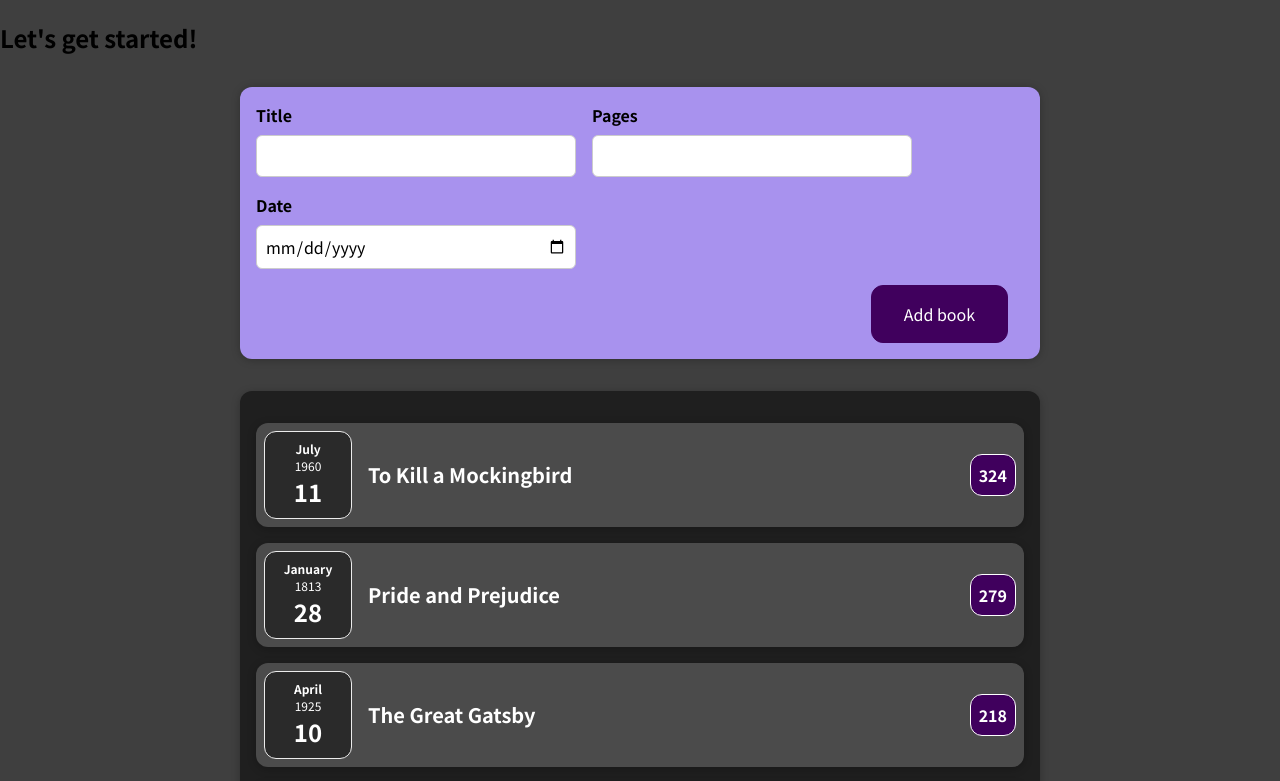
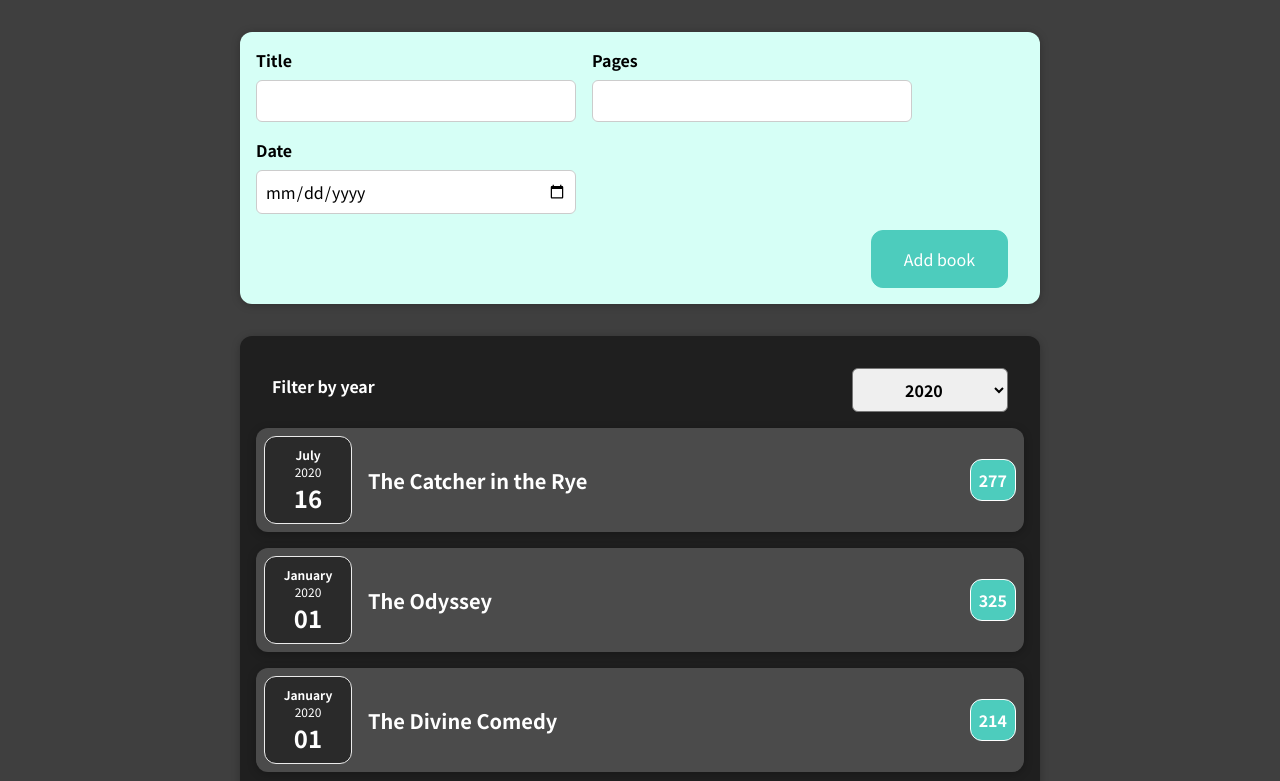
Before and after one commit to rsasbeih/booktracker, a React (Create React App) app: page / in a window 1280 px wide. Shown: the top 781 px of the page. Built offline with nearby package versions, Linux system fonts and the light colour scheme.

Commit message:
Added a filter option to filter books by year read

```diff
--- a/src/App.js
+++ b/src/App.js
@@ -3,16 +3,16 @@
 import Books from './components/Books/Books';
 import NewBook from './components/NewBook/NewBook';
 const DUMMY_DATA = [
-  { id: 1, title: 'To Kill a Mockingbird', date: new Date('1960-07-11'), pages: 324 },
-  { id: 2, title: 'Pride and Prejudice', date: new Date('1813-01-28'), pages: 279 },
-  { id: 3, title: 'The Great Gatsby', date: new Date('1925-04-10'), pages: 218 },
-  { id: 4, title: '1984', date: new Date('1949-06-08'), pages: 328 },
-  { id: 5, title: 'One Hundred Years of Solitude', date: new Date('1967-05-30'), pages: 417 },
-  { id: 6, title: 'Moby-Dick', date: new Date('1851-10-18'), pages: 378 },
-  { id: 7, title: 'War and Peace', date: new Date('1869-01-01'), pages: 1225 },
-  { id: 8, title: 'The Catcher in the Rye', date: new Date('1951-07-16'), pages: 277 },
-  { id: 9, title: 'The Odyssey', date: new Date('-800-01-01'), pages: 325 },
-  { id: 10, title: 'The Divine Comedy', date: new Date('1320-01-01'), pages: 214 }
+  { id: 1, title: 'To Kill a Mockingbird', date: new Date('2022-07-11'), pages: 324 },
+  { id: 2, title: 'Pride and Prejudice', date: new Date('2022-01-28'), pages: 279 },
+  { id: 3, title: 'The Great Gatsby', date: new Date('2022-04-10'), pages: 218 },
+  { id: 4, title: '1984', date: new Date('2021-06-08'), pages: 328 },
+  { id: 5, title: 'One Hundred Years of Solitude', date: new Date('2021-05-30'), pages: 417 },
+  { id: 6, title: 'Moby-Dick', date: new Date('2021-10-18'), pages: 378 },
+  { id: 7, title: 'War and Peace', date: new Date('2021-01-01'), pages: 1225 },
+  { id: 8, title: 'The Catcher in the Rye', date: new Date('2020-07-16'), pages: 277 },
+  { id: 9, title: 'The Odyssey', date: new Date('2020-01-01'), pages: 325 },
+  { id: 10, title: 'The Divine Comedy', date: new Date('2020-01-01'), pages: 214 }
 ];
 const App = () => {
   const [books, setBooks] = useState(DUMMY_DATA);
@@ -23,7 +23,6 @@
   }
   return (
     <div>
-      <h2>Let's get started!</h2>
       <NewBook onAddBook={addBookData} />
       <Books books={books}></Books>
     </div>
--- a/src/components/Books/BookItem.css
+++ b/src/components/Books/BookItem.css
@@ -29,7 +29,7 @@
   font-size: 1rem;
   font-weight: bold;
   color: white;
-  background-color: #40005d;
+  background-color: #4DCCBD;
   border: 1px solid white;
   padding: 0.5rem;
   border-radius: 12px;
--- a/src/components/Books/Books.css
+++ b/src/components/Books/Books.css
@@ -5,3 +5,6 @@
   width: 50rem;
   max-width: 95%;
 }
+.books__message {
+  color: white;
+}
--- a/src/components/Books/Books.js
+++ b/src/components/Books/Books.js
@@ -1,10 +1,24 @@
+import React, { useState } from 'react';
 import BookItem from "./BookItem";
+import BooksFilter from "./BooksFilter";
 import './Books.css';
 import Card from "../UI/Card";
 const Books = (props) => {
-        return (<Card className="books">
-                {props.books.map(book => <BookItem key={book.id} title={book.title} date={book.date} pages={book.pages} />)}
-        </Card>);
+        const [filteredYear, setFilteredYear] = useState('2020');
+        const filterChangeHandler = selectedYear => {
+                setFilteredYear(selectedYear);
+        }
+        const filteredBooks = props.books.filter(book => {
+                return book.date.getFullYear().toString() === filteredYear;
+        });
+        return (
+                <div>
+                        <Card className="books">
+                                <BooksFilter selected={filteredYear} onChangeFilter={filterChangeHandler} />
+                                {filteredBooks.length === 0 ? <p className="books__message">You didn't read any books this year.</p> : filteredBooks.map(book => <BookItem key={book.id} title={book.title} date={book.date} pages={book.pages} />)}
+
+                        </Card>
+                </div>);
 }
 
 export default Books;
--- /dev/null
+++ b/src/components/Books/BooksFilter.css
@@ -0,0 +1,24 @@
+.books-filter {
+  color: white;
+  padding: 0 1rem;
+}
+
+.books-filter__control {
+  display: flex;
+  width: 100%;
+  align-items: center;
+  justify-content: space-between;
+  margin: 1rem 0;
+}
+
+.books-filter label {
+  font-weight: bold;
+  margin-bottom: 0.5rem;
+}
+
+.books-filter select {
+  font: inherit;
+  padding: 0.5rem 3rem;
+  font-weight: bold;
+  border-radius: 6px;
+}
--- /dev/null
+++ b/src/components/Books/BooksFilter.js
@@ -0,0 +1,25 @@
+import React from 'react';
+
+import './BooksFilter.css';
+
+const BooksFilter = (props) => {
+  const selectHandler = (event) => {
+    props.onChangeFilter(event.target.value);
+  }
+
+  return (
+    <div className='books-filter'>
+      <div className='books-filter__control'>
+        <label>Filter by year</label>
+        <select value={props.selected} onChange={selectHandler}>
+          <option value='2022'>2022</option>
+          <option value='2021'>2021</option>
+          <option value='2020'>2020</option>
+          <option value='2019'>2019</option>
+        </select>
+      </div>
+    </div>
+  );
+};
+
+export default BooksFilter;
--- a/src/components/NewBook/NewBook.css
+++ b/src/components/NewBook/NewBook.css
@@ -1,5 +1,5 @@
 .new-book {
-  background-color: #a892ee;
+  background-color: #D6FFF6;
   padding: 1rem;
   margin: 2rem auto;
   width: 50rem;
@@ -13,8 +13,8 @@
   font: inherit;
   cursor: pointer;
   padding: 1rem 2rem;
-  border: 1px solid #40005d;
-  background-color: #40005d;
+  border: 1px solid #4DCCBD;
+  background-color: #4DCCBD;
   color: white;
   border-radius: 12px;
   margin-right: 1rem;
@@ -22,8 +22,8 @@
 
 .new-book button:hover,
 .new-book button:active {
-  background-color: #510674;
-  border-color: #510674;
+  background-color: #19bba8;
+  border-color: #19bba8;
 }
 
 .new-book button.alternative {
```
